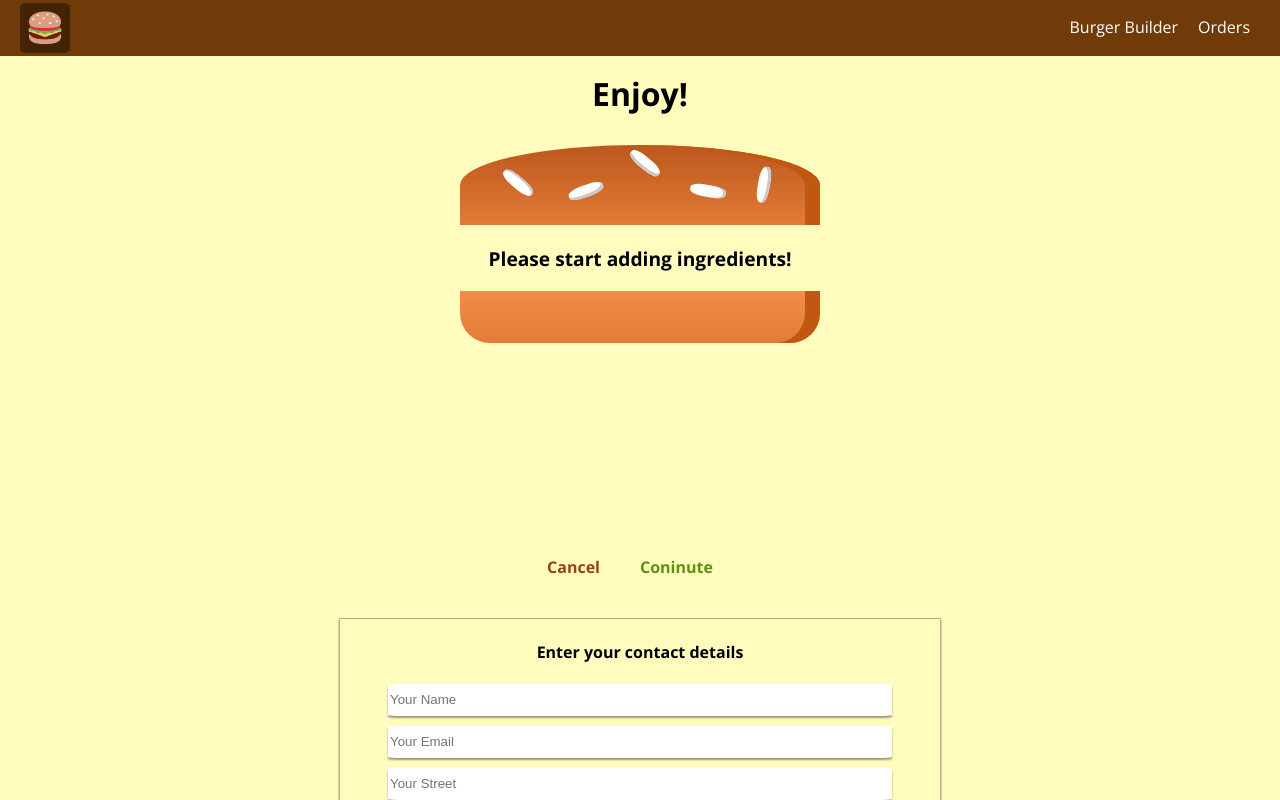
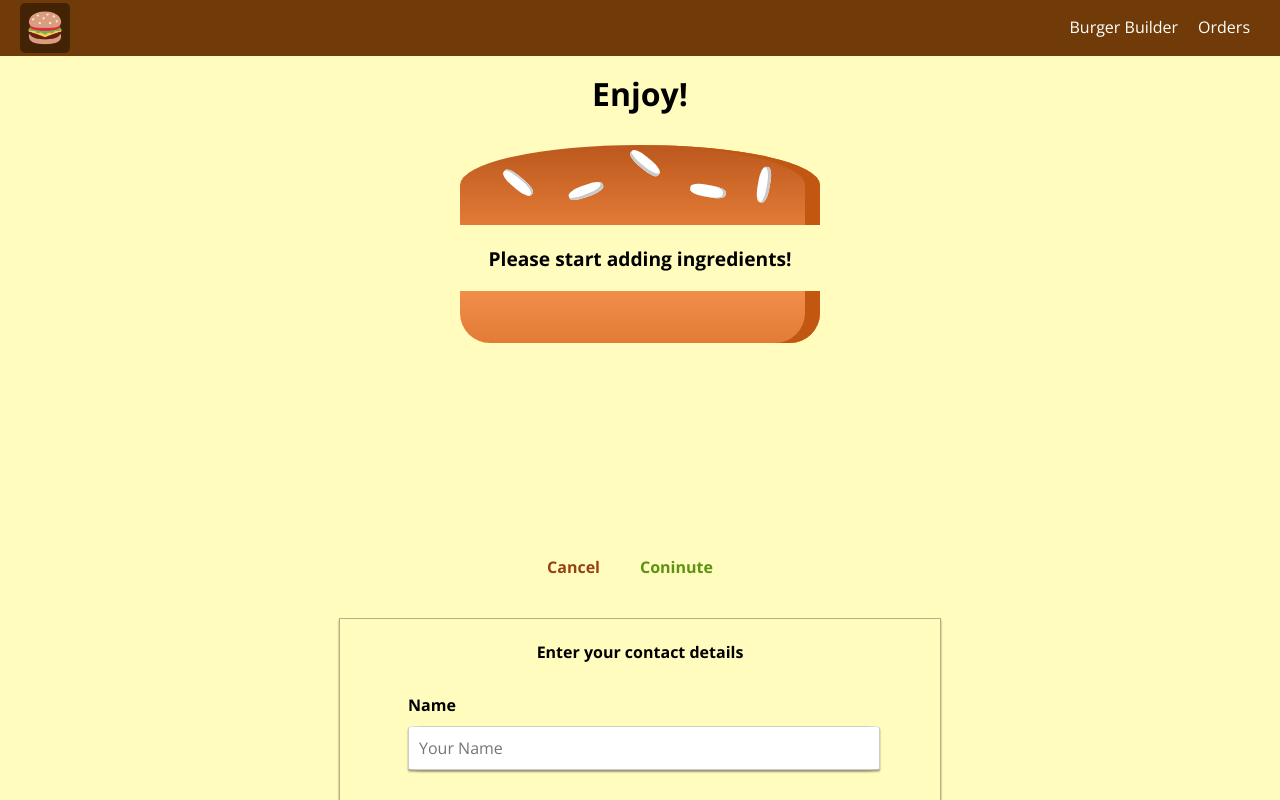
Before and after one commit to cdiasperera/build-a-burger, a React (Create React App) app: page /checkout in a window 1280 px wide. Both pictures are taken after a click on the button "Coninute". Shown: the top 800 px of the page. Built offline with nearby package versions, Linux system fonts and the light colour scheme.

Commit message:
Custom Input comp created

```diff
--- /dev/null
+++ b/src/components/UI/Input/Input.js
@@ -0,0 +1,30 @@
+import React from 'react'
+
+import classes from './Input.module.css'
+
+const Input = ({ label, inputType, ...rest }) => {
+  let inputElement = null
+  switch (inputType) {
+    case ('input'):
+      inputElement = <input {...rest} />
+      break
+    case ('textarea'):
+      inputElement = <textarea {...rest} />
+      break
+    default:
+      inputElement = <input {... rest} />
+  }
+
+  return (
+    <div className={classes.Input}>
+      <div className={classes.inputGroup}>
+        <label>
+          {label}
+        </label>
+        {inputElement}
+      </div>
+    </div>
+  )
+}
+
+export default Input
--- /dev/null
+++ b/src/components/UI/Input/Input.module.css
@@ -0,0 +1,41 @@
+.Input {
+  width: 100%;
+  padding: 10px;
+  box-sizing: border-box;
+}
+
+.Input label {
+  font-weight: bold;
+  display: block;
+  margin-bottom: 8px;
+  text-align: left;
+}
+
+.inputGroup {
+  margin: 0 auto;
+  width: 80%
+}
+.Input input {
+  margin: 10px 0;
+  outline: none;
+  border: 1px solid #ccc;
+  background-color: white;
+  font: inherit;
+  padding: 6px 10px;
+  display: block;
+  width: 80%;
+  box-shadow: 0 2px 2px rgba(0,0,0,0.4);
+  border-radius: 3%;
+  height: 30px;
+}
+
+.Input input:focus {
+  outline: none;
+  background-color: #ccc;
+}
+
+@media (min-width: 700px) {
+  .Input input {
+    width: 450px;
+  }
+}
--- a/src/containers/Checkout/Contact/Contact.js
+++ b/src/containers/Checkout/Contact/Contact.js
@@ -4,9 +4,10 @@ import { withRouter } from 'react-router-dom'
 import axios from '../../../axios'
 
 import Button from '../../../components/UI/Button/Button'
+import Spinner from '../../../components/UI/Spinner/Spinner'
+import Input from '../../../components/UI/Input/Input'
 
 import classes from './Contact.module.css'
-import Spinner from '../../../components/UI/Spinner/Spinner'
 
 class Contact extends Component {
   state = {
@@ -53,10 +54,30 @@ class Contact extends Component {
         <>
           <h4>Enter your contact details</h4>
           <form>
-            <input type='text' name='name' placeholder='Your Name' />
-            <input type='email' name='email' placeholder='Your Email' />
-            <input type='text' name='street' placeholder='Your Street' />
-            <input type='text' name='postalCode' placeholder='Your Postal Code' />
+            <Input
+              label='Name'
+              type='text'
+              name='name'
+              placeholder='Your Name'
+            />
+            <Input
+              label='Email'
+              type='email'
+              name='email'
+              placeholder='Your Email'
+            />
+            <Input
+              label='Street'
+              type='text'
+              name='street'
+              placeholder='Your Street'
+            />
+            <Input
+              label='Postal Code'
+              type='text'
+              name='postalCode'
+              placeholder='Your Postal Code'
+            />
             <Button success onClick={this.handleOrder}> Order </Button>
           </form>
         </>
--- a/src/containers/Checkout/Contact/Contact.module.css
+++ b/src/containers/Checkout/Contact/Contact.module.css
@@ -6,22 +6,9 @@
   border: 1px solid rgba(0,0,0,0.3);
 }
 
-.Contact input {
-  display: block;
-  margin: 10px auto;
-  width: 80%;
-  border: none;
-  box-shadow: 0 2px 2px rgba(0,0,0,0.4);
-  border-radius: 3%;
-  height: 30px;
-}
-
 @media (min-width: 700px) {
   .Contact {
     width: 600px;
   }
 
-  .Contact input {
-    width: 500px
-  }
 }
```
